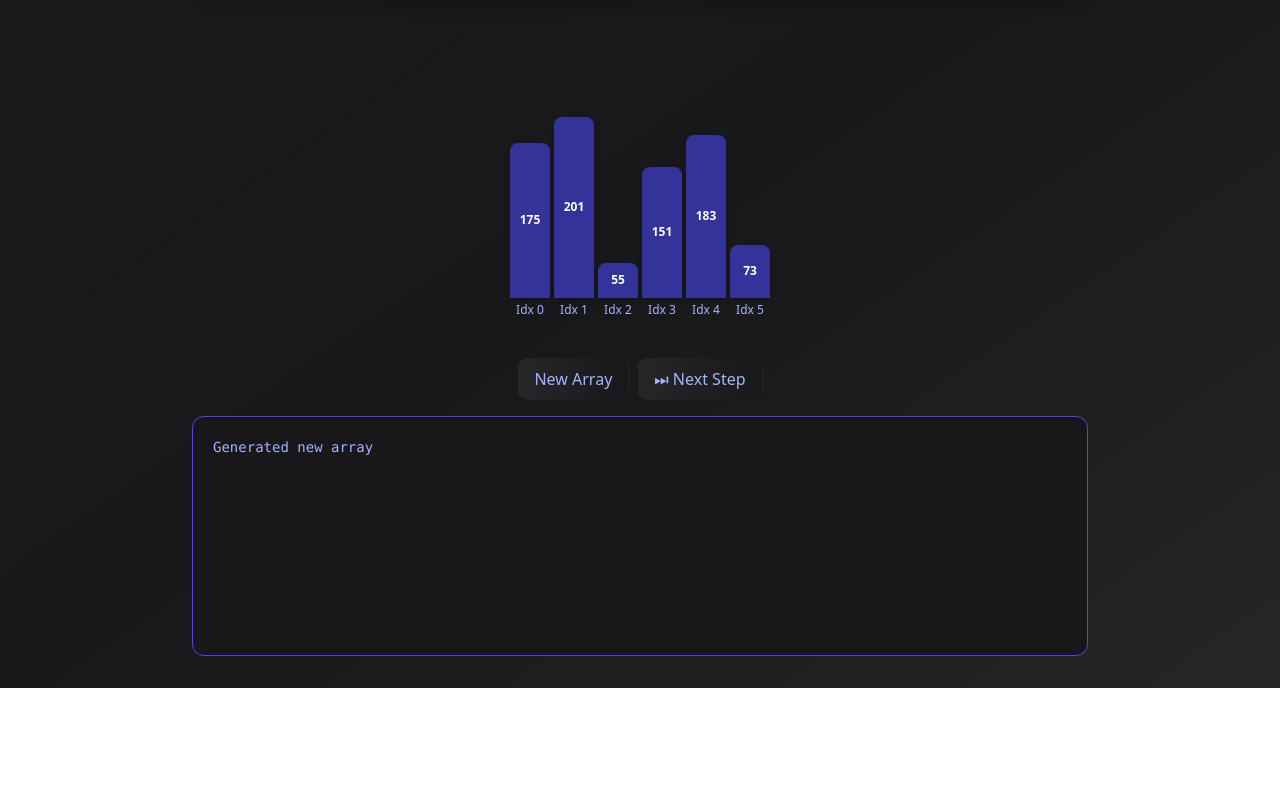
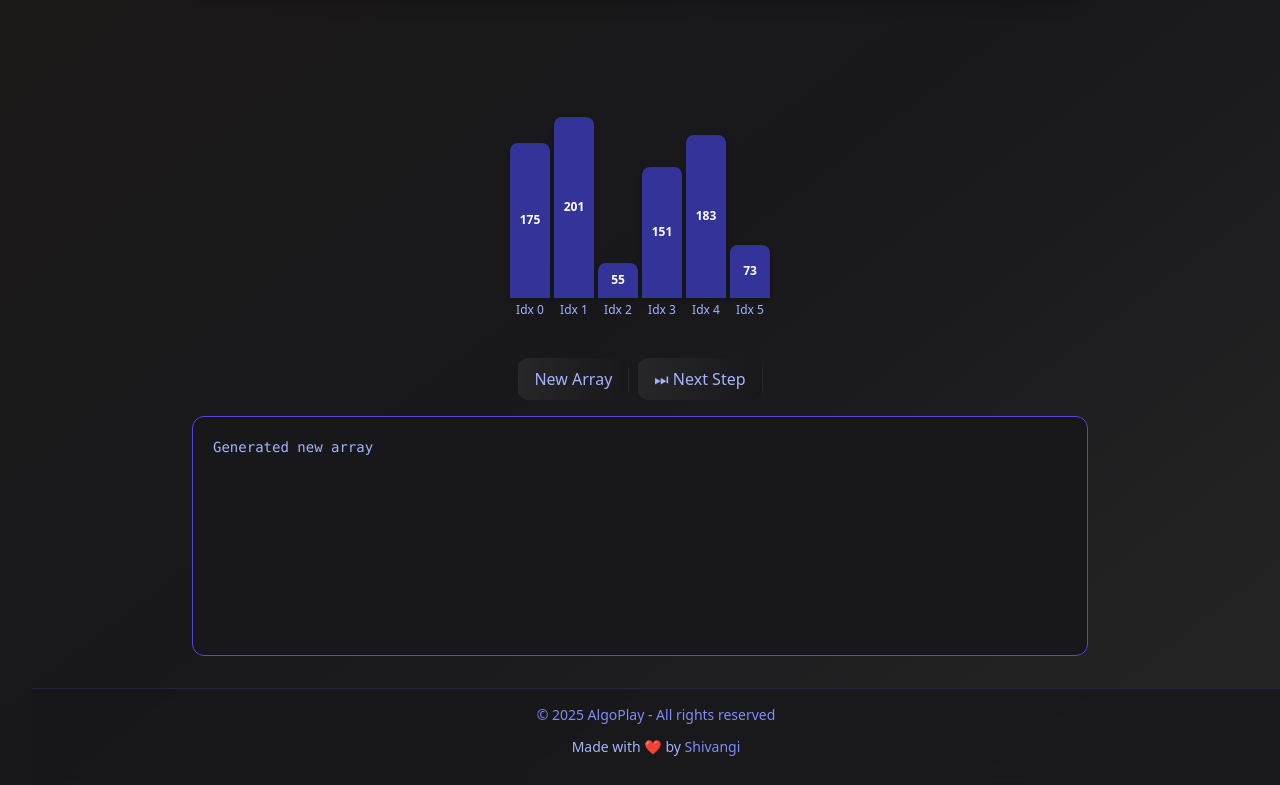
Before and after one commit to Shivangisharma4/Algoplay, a React (Vite) app: page / in a window 1280 px wide. Shown: the part 198-983 px from the top of the page. Before the commit the page ends 886 px from the top, so only its background shows below. Built offline with nearby package versions, Linux system fonts and the light colour scheme.

Commit message:
added footer and x link

```diff
--- a/src/App.jsx
+++ b/src/App.jsx
@@ -208,11 +208,12 @@ const App = () => {
 
   return (
     <motion.div
-      className="bg-gradient-to-br from-stone-900 via-zinc-900 to-neutral-800 min-h-screen w-full flex flex-col items-center px-4 pt-20 pb-8"
+  className="bg-gradient-to-br from-stone-900 via-zinc-900 to-neutral-800 min-h-screen w-full flex flex-col px-4 pt-20"
   initial={{ opacity: 0 }}
   animate={{ opacity: 1 }}
   transition={{ duration: 1 }}
 >
+<div className="flex-1 flex flex-col items-center pb-8">
       {/* Navbar */}
       <motion.nav
         className="fixed top-0 left-0 w-full z-50 backdrop-blur-md bg-gradient-to-r from-zinc-950/60 via-zinc-900/60 to-stone-900/60 text-indigo-300 shadow-md flex justify-between items-center px-6 py-2 border-b border-indigo-900"
@@ -371,8 +372,51 @@ const App = () => {
 >
         {narration}
       </motion.div>
+      </div>
+
+{/* Footer */}
+<motion.footer
+  className="w-full bg-zinc-900/80 backdrop-blur-sm border-t border-indigo-900/50 mt-auto py-4 mx-4"
+  initial={{ opacity: 0, y: 50 }}
+  animate={{ opacity: 1, y: 0 }}
+  transition={{ delay: 1.5, duration: 0.6 }}
+>
+  {/* Copyright */}
+  <motion.div
+    className="text-indigo-400 text-sm text-center md:text-center"
+    initial={{ opacity: 0 }}
+    animate={{ opacity: 1 }}
+    transition={{ delay: 2 }}
+  >
+    <div>© 2025 AlgoPlay - All rights reserved</div>
+  </motion.div>
+
+  <div className="flex gap-6 mt-auto mb-4 py-3 md:mb-0 justify-center">
+    {/* Made with love by Shivangi */}
+    <motion.div
+      className="text-indigo-300 text-sm"
+      initial={{ opacity: 0 }}
+      animate={{ opacity: 1 }}
+      transition={{ delay: 2 }}
+    >
+      Made with ❤️ by{' '}
+      <motion.a
+        href="https://x.com/shivangitwt"
+        target="_blank"
+        rel="noopener noreferrer"
+        className="text-indigo-400 hover:text-indigo-200 font-medium transition-colors cursor-pointer"
+        whileHover={{ scale: 1.1 }}
+        transition={{ duration: 0.2 }}
+      >
+        Shivangi
+      </motion.a>
+    </motion.div>
+  </div>
+</motion.footer>
+
 {/* Analytics component vercel*/}
 <Analytics />
 </motion.div>
 );
-};export default App;
+};
+export default App;
```
Lines whose indentation alone changed are shown as unchanged.
